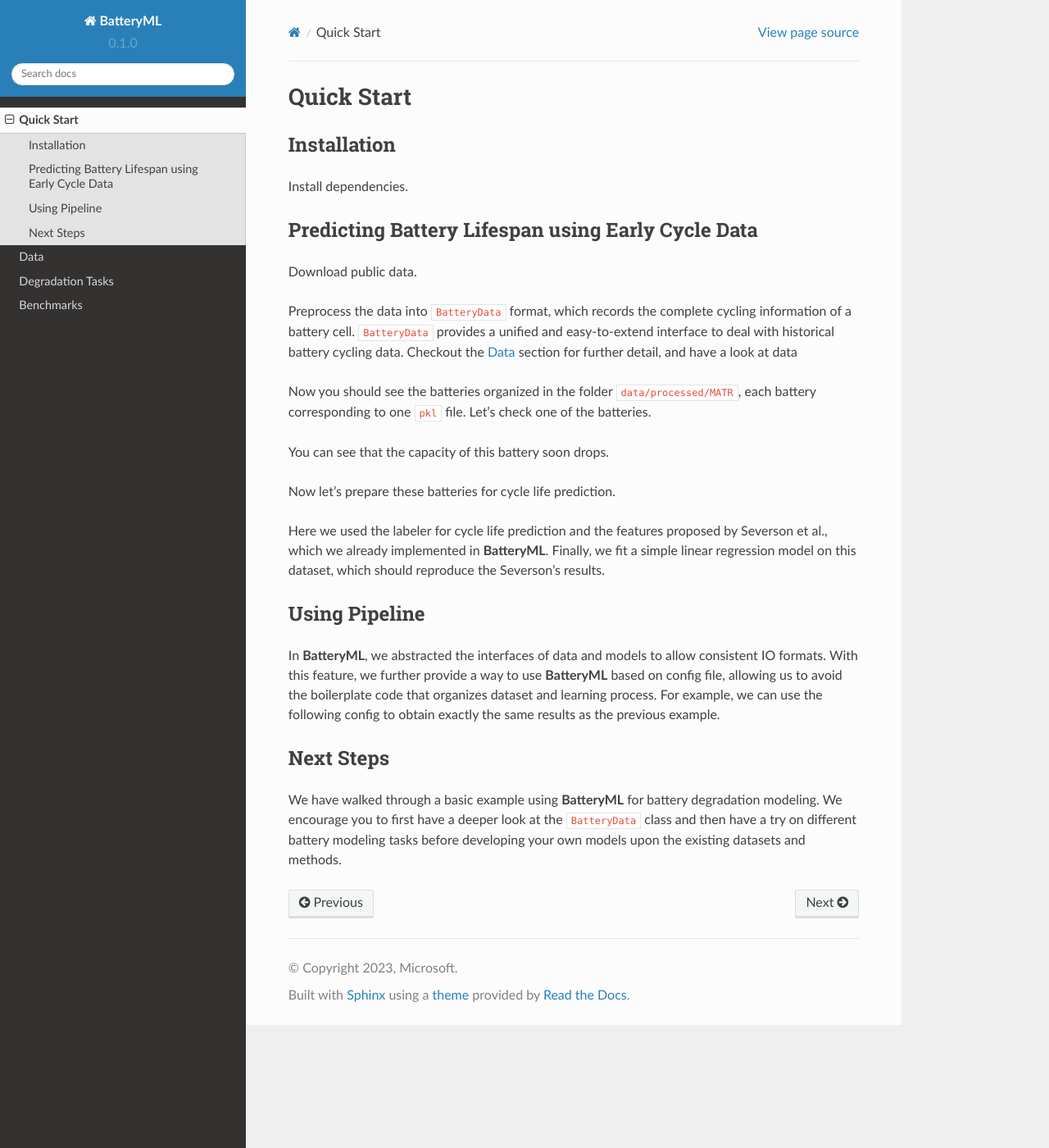
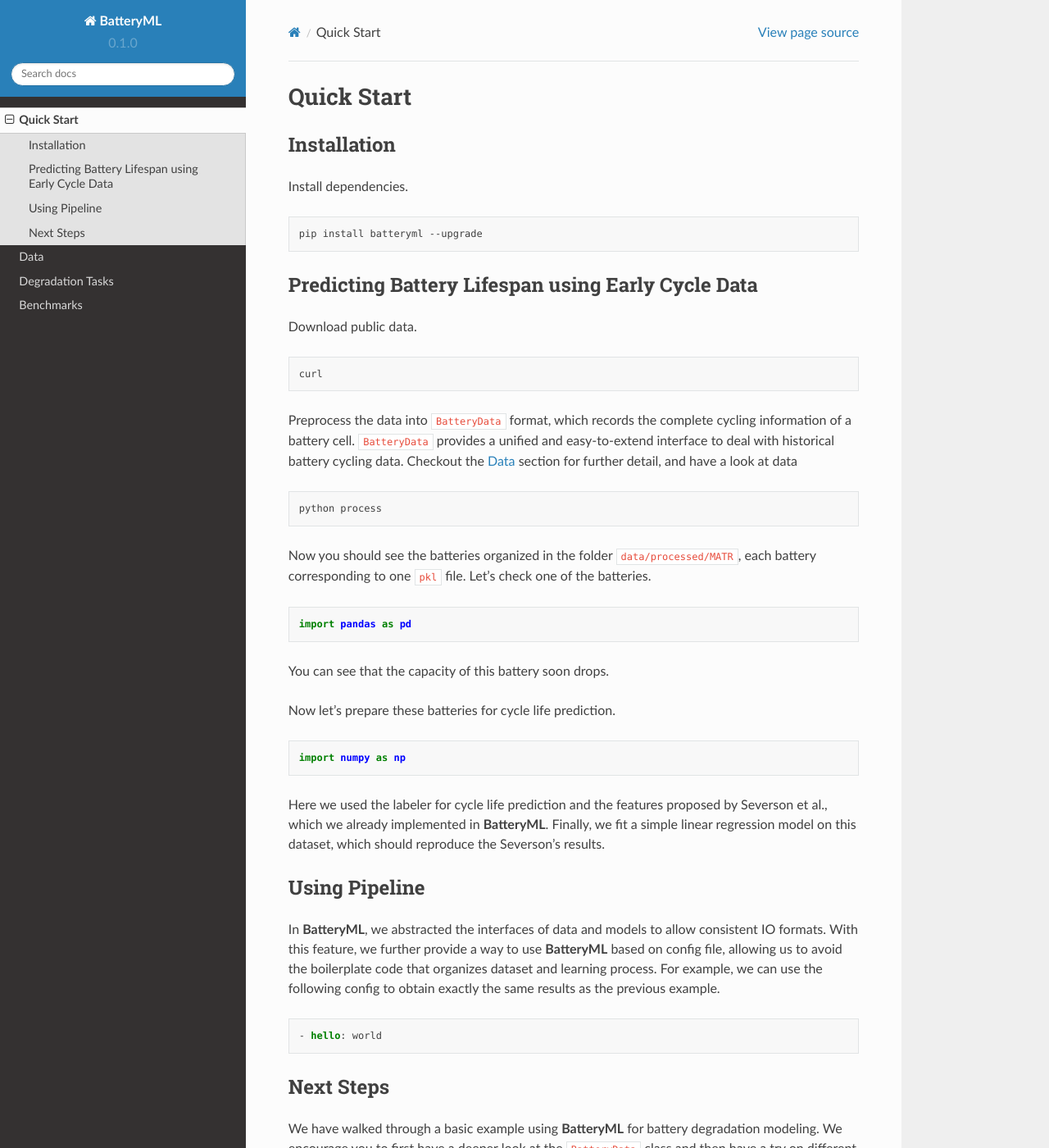
Before and after one commit to fingertap/BatteryMLDocumentation, a Sphinx documentation site: the page built from docs/source/quickstart.rst, in a window 1280 px wide and 1400 px high. Shown: the whole window at 82% size. Built offline with Sphinx 7.4.7 and the Read the Docs theme 2.0.0, drawn with Linux system fonts in a browser that asks for light colours.

Commit message:
format fix

```diff
--- a/docs/source/quickstart.rst
+++ b/docs/source/quickstart.rst
@@ -7,6 +7,7 @@
 Install dependencies.
 
 .. code-block:: bash
+
     pip install batteryml --upgrade
 
 Predicting Battery Lifespan using Early Cycle Data
@@ -15,24 +16,28 @@
 Download public data.
 
 .. code-block:: bash
+
     curl
 
 Preprocess the data into ``BatteryData`` format, which records the complete cycling information of a battery cell. ``BatteryData`` provides a unified and easy-to-extend interface to deal with historical battery cycling data. Checkout the :doc:`data` section for further detail, and have a look at :ref:`data`
 
 .. code-block:: bash
+
     python process
 
 Now you should see the batteries organized in the folder ``data/processed/MATR``, each battery corresponding to one ``pkl`` file.
 Let's check one of the batteries.
 
-.. code-block:: python3
+.. code-block:: python
+
     import pandas as pd
 
 You can see that the capacity of this battery soon drops.
 
 Now let's prepare these batteries for cycle life prediction.
 
-.. code-block:: python3
+.. code-block:: python
+
     import numpy as np
 
 Here we used the labeler for cycle life prediction and the features proposed by Severson et al., which we already implemented in **BatteryML**. Finally, we fit a simple linear regression model on this dataset, which should reproduce the Severson's results.
@@ -44,6 +49,7 @@
 In **BatteryML**, we abstracted the interfaces of data and models to allow consistent IO formats. With this feature, we further provide a way to use **BatteryML** based on config file, allowing us to avoid the boilerplate code that organizes dataset and learning process. For example, we can use the following config to obtain exactly the same results as the previous example.
 
 .. code-block:: yaml
+
     - hello: world
 
 Next Steps
```
